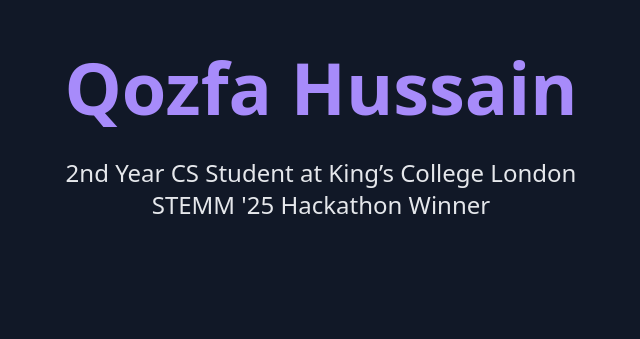
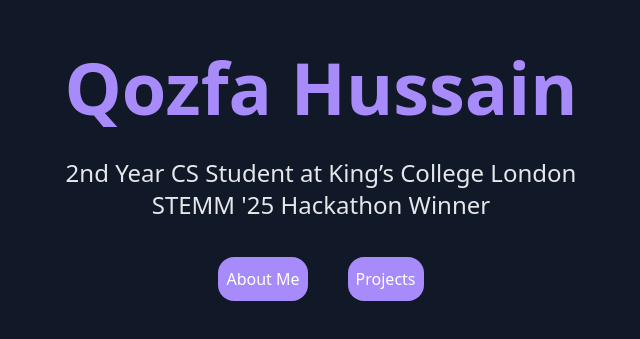
Before and after one commit to qozfa-dev/website, a React (Vite) app in the folder my-project/: page / in a window 1280 px wide. Shown: the part 149-488 px from the top of the page, without its empty margins (319-959 px from the left). Built offline with nearby package versions, Linux system fonts and the light colour scheme.

Commit message:
Created About Me and Projects buttons

```diff
--- /dev/null
+++ b/my-project/src/components/Navbar.jsx
@@ -0,0 +1,9 @@
+import React from 'react'
+
+const Navbar = () => {
+  return (
+    <div>Navbar</div>
+  )
+}
+
+export default Navbar;
--- a/my-project/src/pages/Home.jsx
+++ b/my-project/src/pages/Home.jsx
@@ -7,6 +7,10 @@
         <h1 class="text-[#A78BFA] text-4xl sm:text-5xl md:text-6xl lg:text-7xl font-sans font-bold mt-[10vh] mx-1">Qozfa Hussain</h1>
         <h2 class="text-[#E5E7EB] pt-5 mt-3.5 md:text-2xl lg:text-2.1x1">2nd Year CS Student at King’s College London</h2>
         <h2 class="text-[#E5E7EB] md:text-2xl lg:text-2.1x1">STEMM '25 Hackathon Winner</h2>
+        <div class="flex flex-row mt-7 justify-center">
+        <button type="button" class="bg-[#A78BFA] text-white border-none mr-5 m-2 px-2 py-2.5 rounded-2xl">About Me</button>
+        <button type="button" class="bg-[#A78BFA] text-white border-none ml-5 m-2 px-2 py-2.5 rounded-2xl">Projects</button>
+        </div>
         </div>
     </div>
   )
```
